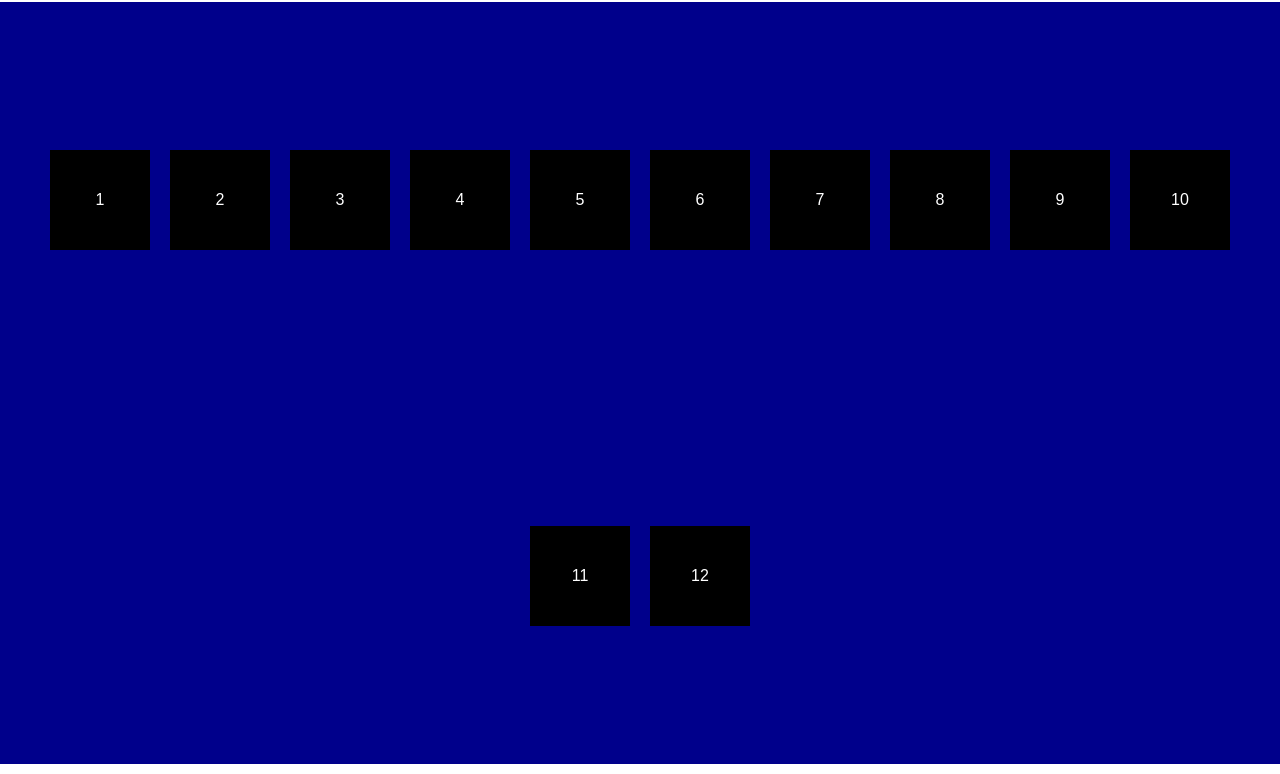
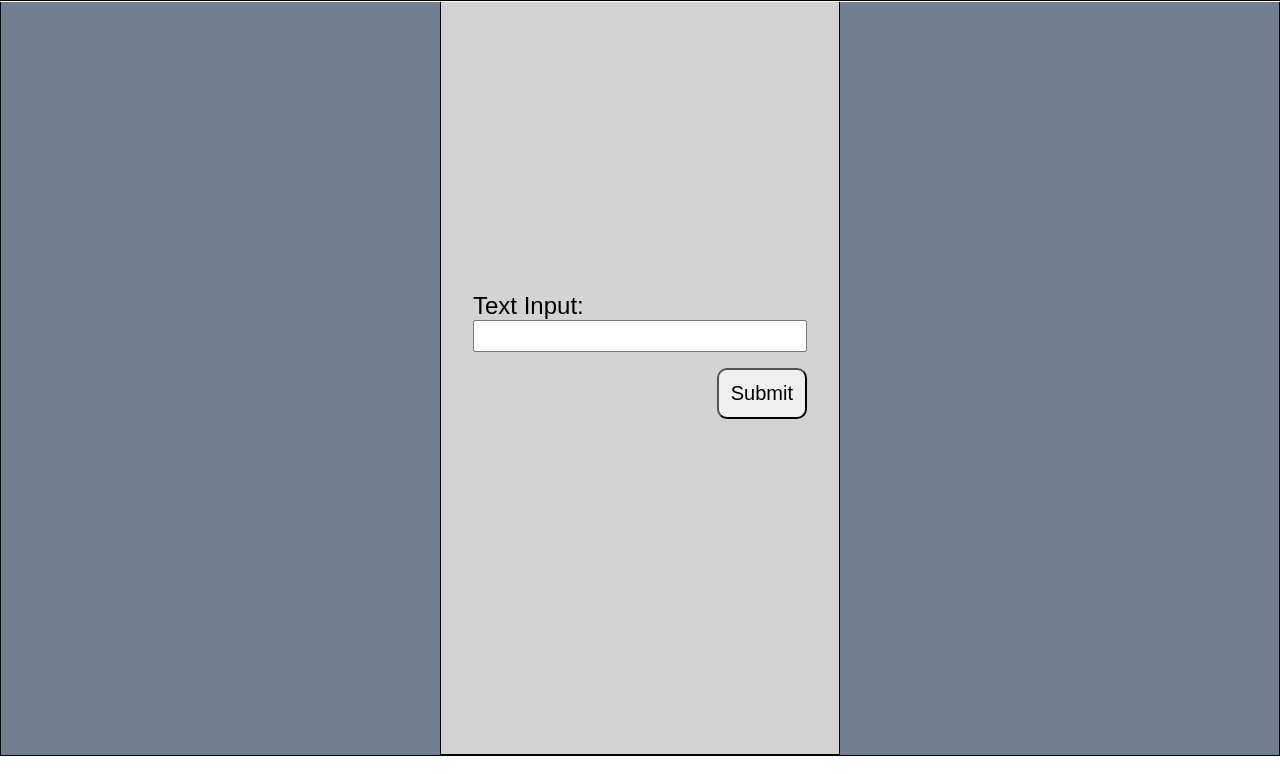
Before and after one commit to Asilshah006/JavaScript, a plain HTML site: page index.html in a window 1280 px wide. Shown: the part 46-820 px from the top of the page. Drawn offline with Linux system fonts and the light colour scheme.

Commit message:
Chapter 22 : Event Listeners

```diff
--- a/index.html
+++ b/index.html
@@ -1,22 +1,20 @@
 <!DOCTYPE html>
 <html lang="en">
+
 <head>
-    <meta charset="UTF-8">
-    <meta http-equiv="X-UA-Compatible" content="IE=edge">
-    <meta name="viewport" content="width=device-width, initial-scale=1.0">
+  <meta charset="UTF-8" />
+  <meta name="viewport" content="width=device-width, initial-scale=1.0" />
   <title>My Page</title>
-    <link rel="stylesheet" href="styles.css">
+  <link rel="stylesheet" href="styles.css" />
   <script defer src="main.js"></script>
 </head>
+
 <body>
-
-    <main>
-
   <nav>
     <h1>My Page</h1>
   </nav>
-
-    <section id="view1" class="view view1">
+  <main>
+    <section id="view1" class="view1">
       <div>1</div>
       <div>2</div>
       <div>3</div>
@@ -30,10 +28,20 @@
       <div>11</div>
       <div>12</div>
     </section>
-
-    <section id="view2" class="view view2">
+    <section id="view2" class="view2 darkblue">
+      <div class="black">
         <h2>My 2nd View</h2>
+      </div>
+    </section>
+    <section id="view3" class="view3">
+      <form id="myForm">
+        <label for="myTextInput">Text Input:</label>
+        <input type="text" id="myTextInput" autocomplete="off" />
+        <button type="submit">Submit</button>
+      </form>
     </section>
   </main>
+
 </body>
+
 </html>
--- a/main.js
+++ b/main.js
@@ -1,88 +1,107 @@
-// Document Object Modelling
+const view1 = document.querySelector("#view1");
+// console.log(view1);
 
-const view1 = document.getElementById("view1");
+view1.style.display = "none";
 
-console.log(view1);
+const view2 = document.getElementById("view2");
+// console.log(view2);
 
-const view2 = document.querySelector("#view2");
-
-console.log(view2);
-
-view1.style.display = "flex";
+//view2.style.display = "flex";
 view2.style.display = "none";
 
-const views = document.getElementsByClassName("view");
-console.log(views);
-
-const sameViews = document.querySelectorAll(".view");
-console.log(sameViews);
-
-const divs = view1.querySelectorAll("div");
-console.log(divs);
-
-const sameDivs = view1.getElementsByTagName("div");
-console.log(sameDivs);
-
-const evenDivs = view1.querySelectorAll("div:nth-of-type(2n)");
-console.log(evenDivs);
-
-for (let i = 0 ; i<evenDivs.length ; i++){
-    evenDivs[i].style.backgroundColor = "darkblue";
-    evenDivs[i].style.width = "100px";
-    evenDivs[i].style.height = "100px";
-}
-
-const navText = document.querySelector("nav h1");
-console.log(navText);
-
-navText.textContent = "Hello World";
-
-const navBar = document.querySelector("nav");
-navBar.innerHTML =  `<h1>Hello</h1> <p>This should be align right.</p>`
-console.log(navBar);
+const vie3 = document.querySelector("#view3");
+vie3.style.display ="flex";
 
 
-//Navigating DOM tree
-
-console.log(evenDivs[0]);
-console.log(evenDivs[0].parentElement);
-console.log(evenDivs[0].parentElement.children);
-console.log(evenDivs[0].parentElement.childNodes);
-console.log(evenDivs[0].parentElement.hasChildNodes());
-console.log(evenDivs[0].parentElement.lastChild);
-console.log(evenDivs[0].parentElement.lastElementChild);
-console.log(evenDivs[0].parentElement.firstChild);
-console.log(evenDivs[0].parentElement.firstElementChild);
-console.log(evenDivs[0].nextSibling);
-console.log(evenDivs[0].nextElementSibling.nextElementSibling);
-console.log(evenDivs[0].previousSibling);
-console.log(evenDivs[0].previousElementSibling);
 
 
-view1.style.display = "none";
-view2.style.display = "flex";
-view2.style.flexDirection = "row";
-view2.style.flexWrap = "wrap";
-view2.style.margin = "10px";
 
-while(view2.lastChild){
-    view2.lastChild.remove();
+
+
+
+// Syntax : addEventListener("click , function , useCapture");
+
+// const doSomething = () =>{
+//     alert("doing Something");
+// }
+
+// //h2.addEventListener("click" , doSomething , false);
+// // h2.removeEventListener("click" , doSomething , false);
+
+// h2.addEventListener("click", (event) => {
+//     console.log(event.target);
+//     event.target.textContent = "Clicked";
+// } );
+
+
+document.addEventListener("readystatechange" , (event) =>{
+    if(event.target.readyState === "complete"){
+        console.log("readystate : complete");
+        initApp();
+    }
+} );
+
+// const initApp = () => {
+//     const view = document.querySelector("#view2");
+//     const div = view.querySelector("div");
+//     const h2 = div.querySelector("h2");
+
+//     view.addEventListener("click" , (event) =>{
+
+//         //view.style.backgroundColor = "purple";
+
+//         view.classList.toggle("purple");
+//         view.classList.toggle("darkblue");
+
+//     },
+//     false );
+
+//     div.addEventListener("click" , (event) =>{
+
+//         //div.style.backgroundColor = "blue";
+
+//         div.classList.toggle("blue");
+//         div.classList.toggle("black");
+
+//     },
+//     false );
+
+//     h2.addEventListener("click" , (event) =>{
+//         //event.stopPropagation();
+//        //event.target.textContent = "Clicked";
+
+//         let mytext = event.target.textContent;
+
+//         mytext === "My 2nd View"
+//         ? (event.target.textContent = "Clicked")
+//         : (event.target.textContent = "My 2nd View");
+
+//     },
+//     false );
+
+// }
+
+//     const nav = document.querySelector("nav");
+
+//     nav.addEventListener("mouseover", (event) => {
+//         event.target.classList.add("height100");
+//     }
+//     ,false);
+
+//     nav.addEventListener("mouseout" , (event) =>{
+//     event.target.classList.remove("height100");
+//     }
+//     ,false);
+
+const initApp = () =>{
+    const view3 = document.querySelector("#view3");
+
+    const myform = view3.querySelector("#myForm");
+
+    myform.addEventListener("submit" , (event) =>{
+        event.preventDefault();
+        console.log("Submit Event");
+    },
+    false)
+
 }
-
-const createDivs = (parent , iter) =>{
-    const newDiv = document.createElement("div");
-    newDiv.textContent = iter;
-    newDiv.style.backgroundColor = "#000";
-    newDiv.style.width = "100px";
-    newDiv.style.height = "100px";
-    newDiv.style.margin = "10px"
-    newDiv.style.display = "flex";
-    newDiv.style.justifyContent = "center";
-    newDiv.style.alignItems = "center";
-    newDiv.style.color = "#fff"
-    parent.append(newDiv);
-}
-
-for (let i = 1 ; i<=12 ; i++){
-    createDivs(view2 , i);
-}
--- a/styles.css
+++ b/styles.css
@@ -1,64 +1,141 @@
-*{
+* {
     margin: 0;
     padding: 0;
+    -webkit-box-sizing: border-box;
     box-sizing: border-box;
 }
 
-html{
+html {
+    font-family: Arial, Helvetica, sans-serif;
     font-size: 16px;
-    font-family: Arial, Helvetica, sans-serif;
 }
 
-body{
+body {
     min-height: 100vh;
-}
-
-main{
+    display: -webkit-box;
+    display: -ms-flexbox;
     display: flex;
+    -webkit-box-orient: vertical;
+    -webkit-box-direction: normal;
+    -ms-flex-direction: column;
     flex-direction: column;
+    -webkit-box-pack: center;
+    -ms-flex-pack: center;
     justify-content: center;
+    -webkit-box-align: center;
+    -ms-flex-align: center;
     align-items: center;
 }
 
-nav{
+main {
+    display: -webkit-box;
+    display: -ms-flexbox;
     display: flex;
+    -webkit-box-orient: vertical;
+    -webkit-box-direction: normal;
+    -ms-flex-direction: column;
+    flex-direction: column;
+    -webkit-box-pack: center;
+    -ms-flex-pack: center;
+    justify-content: center;
+    -webkit-box-align: center;
+    -ms-flex-align: center;
+    align-items: center;
+    background-color: #708090;
+    border: 1px solid #000;
+    width: 100%;
+}
+
+.height100 {
+    height: 100px;
+}
+.purple {
+    background-color: purple;
+}
+.blue {
+    background-color: blue;
+}
+.darkblue {
+    background-color: #00008b;
+}
+.black {
+    background-color: #000;
+}
+
+nav {
+    display: -webkit-box;
+    display: -ms-flexbox;
+    display: flex;
+    -webkit-box-pack: justify;
+    -ms-flex-pack: justify;
     justify-content: space-between;
+    -webkit-box-align: center;
+    -ms-flex-align: center;
     align-items: center;
     padding: 1rem;
+    width: 100%;
+    height: 48px;
     position: fixed;
     top: 0;
-    width: 100vw;
-    height: 48px;
-    border-bottom: 2px solid #fff;
-    background-color:#000;
+    border-bottom: 1px solid #fff;
+    z-index: 2;
+    background-color: #000;
     color: #fff;
-    z-index: 2;
 }
 
-section{
+section {
+    display: -webkit-box;
+    display: -ms-flexbox;
     display: flex;
+    -webkit-box-orient: vertical;
+    -webkit-box-direction: normal;
+    -ms-flex-direction: column;
     flex-direction: column;
+    -webkit-box-pack: center;
+    -ms-flex-pack: center;
     justify-content: center;
+    -webkit-box-align: center;
+    -ms-flex-align: center;
     align-items: center;
-    width: 100vw;
+    width: 100%;
     height: 100vh;
     z-index: 1;
-    padding-top: 48px ;
+    padding-top: 48px;
 }
 
-.view1{
+/* Depending on the view example (1, 2, or 3),
+you will want to set display:none for the other two
+and display:flex for the example you want to see. */
+.view1 {
+    display: -webkit-box;
+    display: -ms-flexbox;
     display: flex;
+    -webkit-box-orient: horizontal;
+    -webkit-box-direction: normal;
+    -ms-flex-direction: row;
     flex-direction: row;
+    -ms-flex-wrap: wrap;
     flex-wrap: wrap;
+    -webkit-box-pack: space-evenly;
+    -ms-flex-pack: space-evenly;
     justify-content: space-evenly;
+    background-color: #d3d3d3;
     color: #000;
-    background-color: lightgray;
 }
 
-.view1 div{
+.view1 div {
+    display: -webkit-box;
+    display: -ms-flexbox;
     display: flex;
+    -webkit-box-orient: vertical;
+    -webkit-box-direction: normal;
+    -ms-flex-direction: column;
     flex-direction: column;
+    -webkit-box-pack: center;
+    -ms-flex-pack: center;
     justify-content: center;
+    -webkit-box-align: center;
+    -ms-flex-align: center;
     align-items: center;
     width: 100px;
     height: 100px;
@@ -67,12 +144,85 @@ section{
     margin: 10px;
 }
 
-.view2{
+.view2 {
+    display: -webkit-box;
+    display: -ms-flexbox;
     display: flex;
+    -webkit-box-orient: vertical;
+    -webkit-box-direction: normal;
+    -ms-flex-direction: column;
     flex-direction: column;
+    -webkit-box-pack: center;
+    -ms-flex-pack: center;
     justify-content: center;
+    -webkit-box-align: center;
+    -ms-flex-align: center;
     align-items: center;
     display: none;
-    background-color: darkblue;
+    color: #fff;
+    max-width: 400px;
+    max-height: 60%;
+    padding-top: 0;
+}
+
+.view2 div {
+    display: -webkit-box;
+    display: -ms-flexbox;
+    display: flex;
+    -webkit-box-orient: vertical;
+    -webkit-box-direction: normal;
+    -ms-flex-direction: column;
+    flex-direction: column;
+    -webkit-box-pack: center;
+    -ms-flex-pack: center;
+    justify-content: center;
+    -webkit-box-align: center;
+    -ms-flex-align: center;
+    align-items: center;
+    width: 200px;
+    height: 200px;
+    color: #fff;
+    margin: 10px;
+}
+
+.view3 {
+    display: -webkit-box;
+    display: -ms-flexbox;
+    display: flex;
+    -webkit-box-orient: vertical;
+    -webkit-box-direction: normal;
+    -ms-flex-direction: column;
+    flex-direction: column;
+    -webkit-box-pack: center;
+    -ms-flex-pack: center;
+    justify-content: center;
+    -webkit-box-align: center;
+    -ms-flex-align: center;
+    align-items: center;
+    display: none;
+    background-color: #d3d3d3;
+    border: 1px solid #000;
+    max-width: 400px;
+    padding: 2rem;
+}
+
+.view3 form label {
     color: #000;
+    margin-right: 1rem;
+    font-size: 1.5rem;
 }
+
+.view3 form input {
+    width: 100%;
+    line-height: 1.5rem;
+    font-size: 1.5rem;
+}
+
+.view3 form button {
+    display: block;
+    margin-top: 1rem;
+    margin-left: auto;
+    font-size: 1.25rem;
+    padding: 0.75rem;
+    border-radius: 10px;
+}
```
Lines whose indentation alone changed are shown as unchanged.
